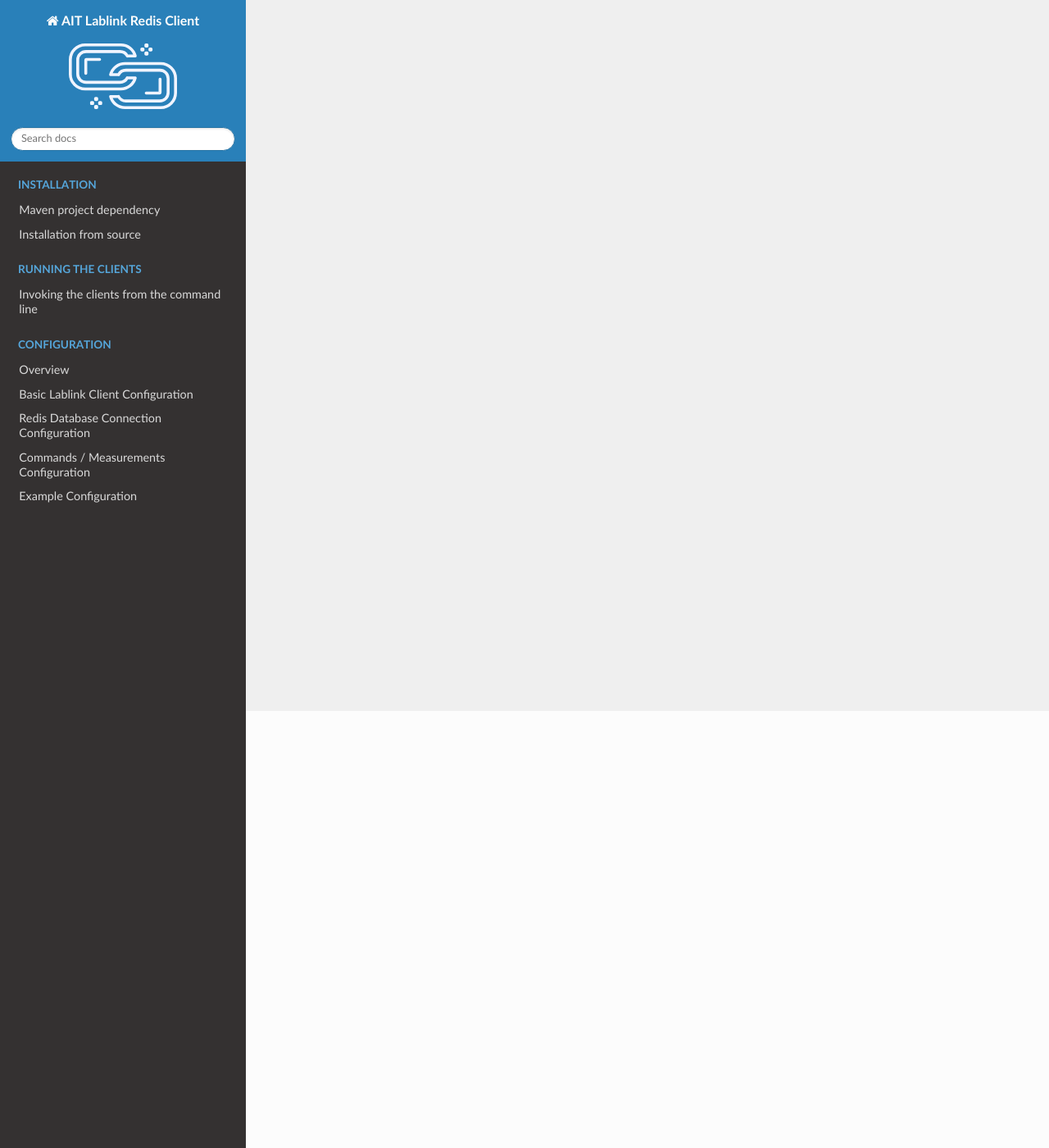
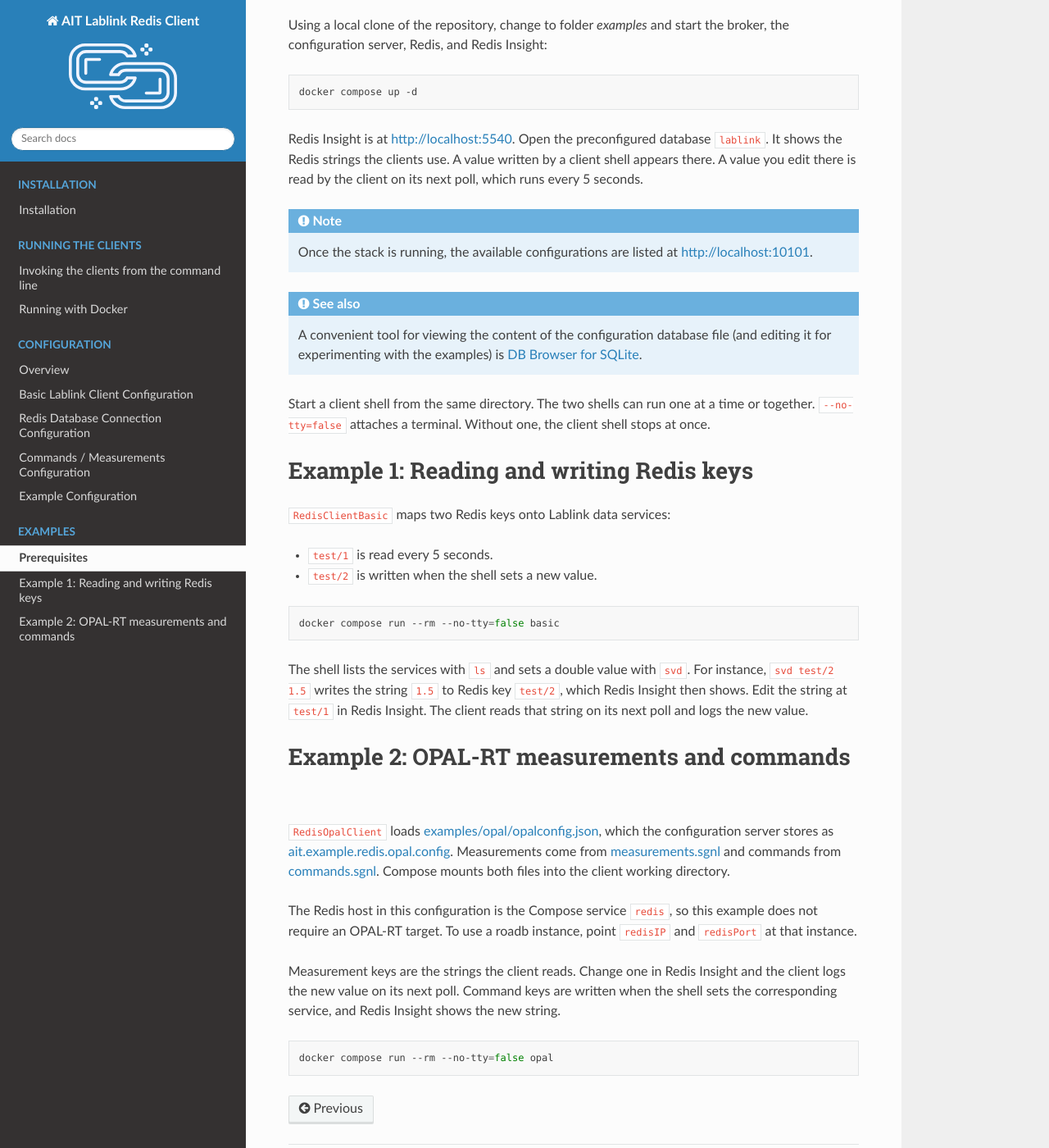
Before and after one commit to AIT-Lablink/lablink-redis-client, a Sphinx documentation site: the page built from docs/examples.rst, in a window 1280 px wide and 1400 px high, scrolled down 533 px. Shown: the whole window at 82% size. Built offline with Sphinx 7.4.7 and the Read the Docs theme 3.1.0, drawn with Linux system fonts in a browser that asks for light colours; some of the changed text lies outside the part shown.

Commit message:
Update documentation

```diff
--- a/docs/configuration.rst
+++ b/docs/configuration.rst
@@ -30,6 +30,9 @@ Commands / Measurements Configuration
 =====================================
 
 For interacting with the Redis database, the client defines **measurements** (i.e., data values to be read from the database) and **commands** (i.e., data values to be written to the database).
+A measurement is a Redis stream.
+On each read the client takes the newest entry and uses the numeric field ``value``.
+A command is a Redis string key.
 Both can be either defined in a local configuration file (with Redis keys in separate lines) or as JSON arrays.
 
 .. topic:: Configuration via local file:
--- a/docs/examples.rst
+++ b/docs/examples.rst
@@ -1 +1,76 @@
-Examples are available on the Githib repository in sub-directory :github_tree:`examples`.
+Prerequisites
+=============
+
+The examples run with Docker Compose.
+These images are published on Docker Hub and are pulled automatically:
+
+* ``ait1/lablink-redis-client:latest``
+* ``ait1/lablink-config-server:latest``
+* ``eclipse-mosquitto:2``
+* ``redis:7``
+* ``redis/redisinsight:3.8``
+
+Both examples use the Compose file at :github_blob:`examples/docker-compose.yml <examples/docker-compose.yml>`.
+They share :github_blob:`example-lablink-config.db <examples/config/example-lablink-config.db>` and :github_blob:`mosquitto.conf <examples/config/mosquitto.conf>`.
+Inside the containers the broker host is ``mqtt``, the configuration server host is ``lablink-config``, and the Redis host name is ``redis``.
+
+``RedisClientBasic`` connects to ``10.111.202.11``.
+The Compose file assigns that address to the Redis service.
+
+Using a local clone of the repository, change to folder `examples` and start the broker, the configuration server, Redis, and Redis Insight:
+
+.. code-block:: bash
+
+   docker compose up -d
+
+Redis Insight is at http://localhost:5540.
+Open the preconfigured database ``lablink``.
+It shows the Redis strings the clients use.
+A value written by a client shell appears there.
+A value you edit there is read by the client on its next poll, which runs every 5 seconds.
+
+.. note:: Once the stack is running, the available configurations are listed at http://localhost:10101.
+
+.. seealso:: A convenient tool for viewing the content of the configuration database file (and editing it for experimenting with the examples) is `DB Browser for SQLite <https://sqlitebrowser.org/>`_.
+
+Start a client shell from the same directory.
+The two shells can run one at a time or together.
+``--no-tty=false`` attaches a terminal.
+Without one, the client shell stops at once.
+
+
+Example 1: Reading and writing Redis keys
+=========================================
+
+``RedisClientBasic`` maps two Redis keys onto Lablink data services:
+
+* ``test/1`` is read every 5 seconds.
+* ``test/2`` is written when the shell sets a new value.
+
+.. code-block:: bash
+
+   docker compose run --rm --no-tty=false basic
+
+The shell lists the services with ``ls`` and sets a double value with ``svd``.
+For instance, ``svd test/2 1.5`` writes the string ``1.5`` to Redis key ``test/2``, which Redis Insight then shows.
+Edit the string at ``test/1`` in Redis Insight.
+The client reads that string on its next poll and logs the new value.
+
+
+Example 2: OPAL-RT measurements and commands
+============================================
+
+``RedisOpalClient`` loads :github_blob:`examples/opal/opalconfig.json <examples/opal/opalconfig.json>`, which the configuration server stores as `ait.example.redis.opal.config <http://localhost:10101/view?id=ait.example.redis.opal.config>`_.
+Measurements come from :github_blob:`measurements.sgnl <examples/opal/measurements.sgnl>` and commands from :github_blob:`commands.sgnl <examples/opal/commands.sgnl>`.
+Compose mounts both files into the client working directory.
+
+The Redis host in this configuration is the Compose service ``redis``, so this example does not require an OPAL-RT target.
+To use a roadb instance, point ``redisIP`` and ``redisPort`` at that instance.
+
+Measurement keys are the strings the client reads.
+Change one in Redis Insight and the client logs the new value on its next poll.
+Command keys are written when the shell sets the corresponding service, and Redis Insight shows the new string.
+
+.. code-block:: bash
+
+   docker compose run --rm --no-tty=false opal
```
Also changed, not shown: docs/index.rst (+12 -0 lines), docs/installation.rst (+20 -2 lines), docs/requirements-docs.txt (+10 -1 lines), docs/running.rst (+27 -0 lines).
